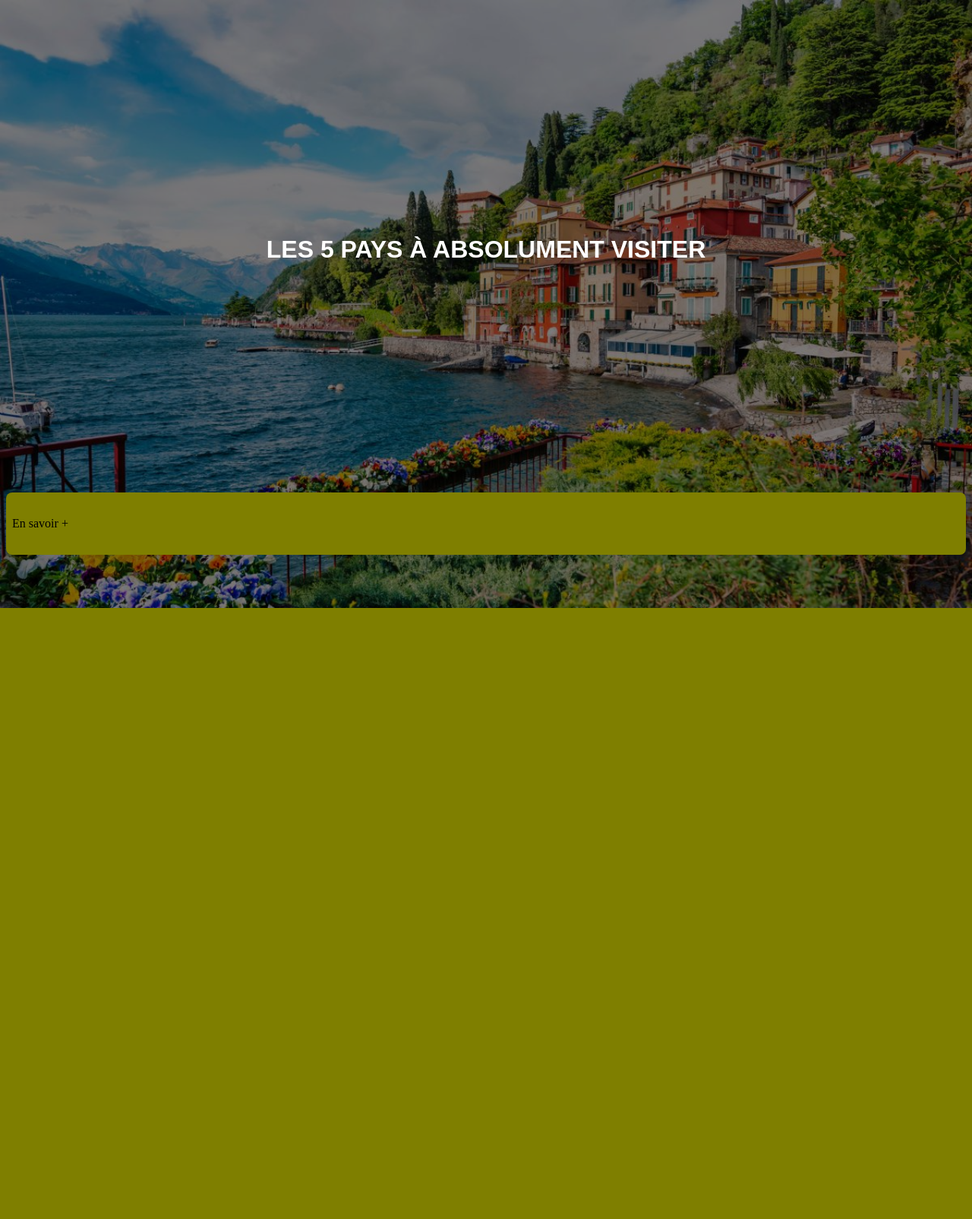
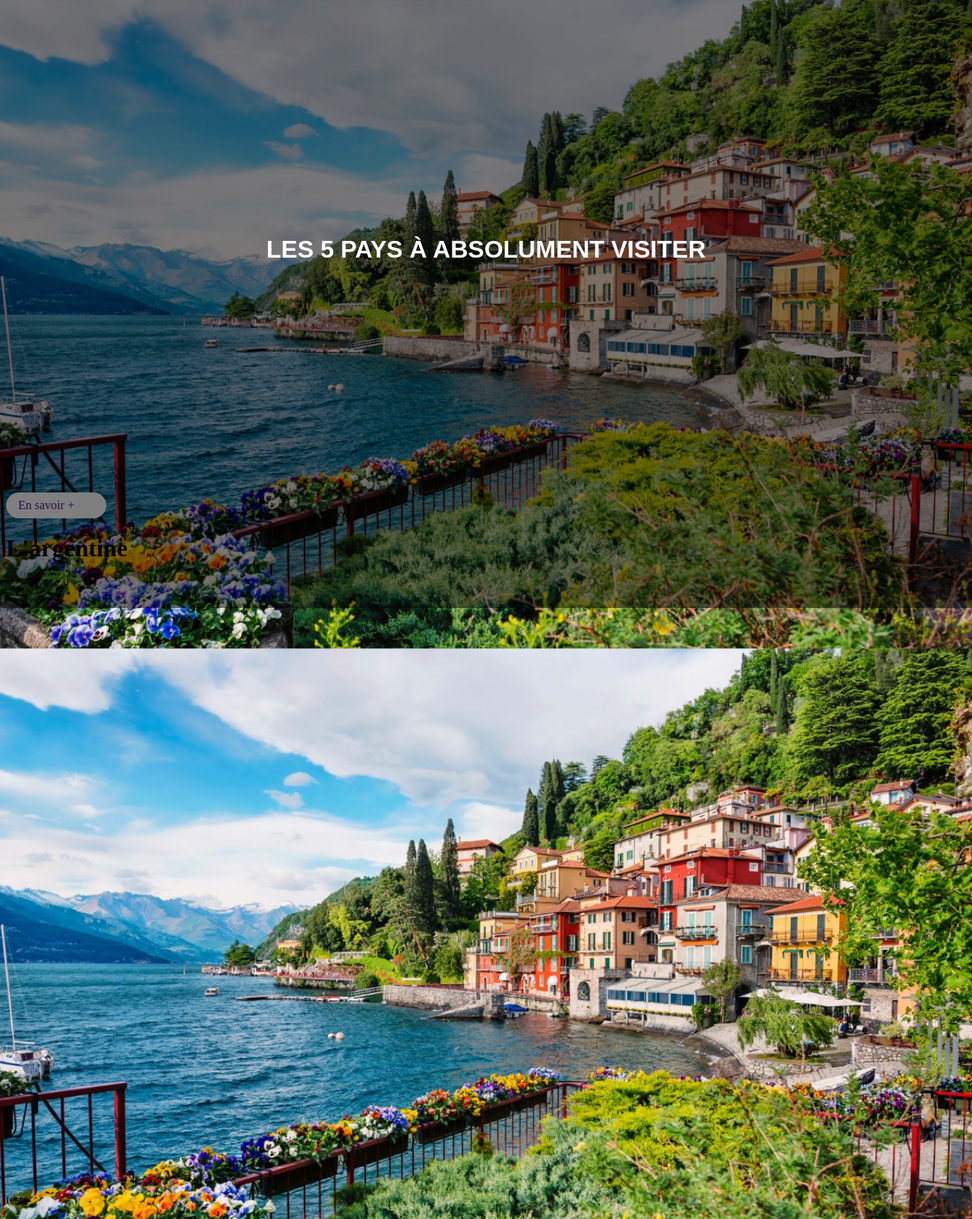
Before and after one commit to alex-paolo-CIR/projet-web, a PHP site: page / in a window 1280 px wide. Shown: the whole page at 76% size. Before the commit the page ends 800 px from the top, so only its background shows below. Run offline with PHP 8.4, Linux system fonts and the light colour scheme.

Commit message:
ajout boutton

```diff
--- a/index.html
+++ b/index.html
@@ -13,7 +13,17 @@
         <h1>LES 5 PAYS À ABSOLUMENT VISITER</h1>
     </div>
     <div class="boutton_en_savoir_plus">
-        <p>En savoir +</p>
+        <a href="">En savoir +</a>
     </div>
+
+
+    <h1 >L'argentine</h1>
+    <br>
+    <br>
+    <br>
+    <br>
+    <br>
+    <br><br><br><br><br><br><br><br><br><br><br><br><br><br><br><br><br><br><br><br><br><br><br><br><br><br><br><br><br><br><br><br><br><br><br><br><br><br><br>
+    <p>teste</p>
 </body>
 </html>
--- a/styles/style.css
+++ b/styles/style.css
@@ -26,8 +26,14 @@ body {
   height: 80vh;
 }
 .boutton_en_savoir_plus{
-  background-color: yellow;
+  background-color: rgb(255, 255, 255);
   border: solid 0px black;
-  border-radius: 0.5em;
-  padding: 1em 0.5em;
+  border-radius: 2em;
+  padding: 0.5em 1em;
+  width: 100px;
+  z-index: 2;
 }
+.boutton_en_savoir_plus a{
+  text-align: center;
+  text-decoration: none;
+}
```
